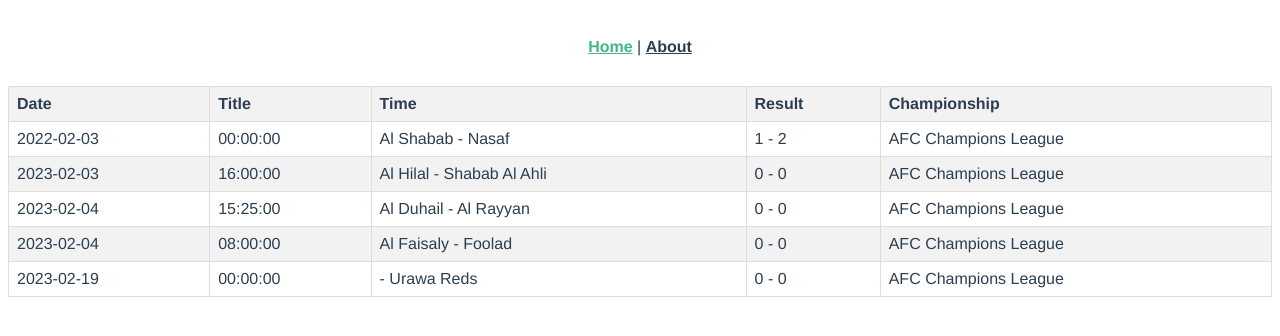
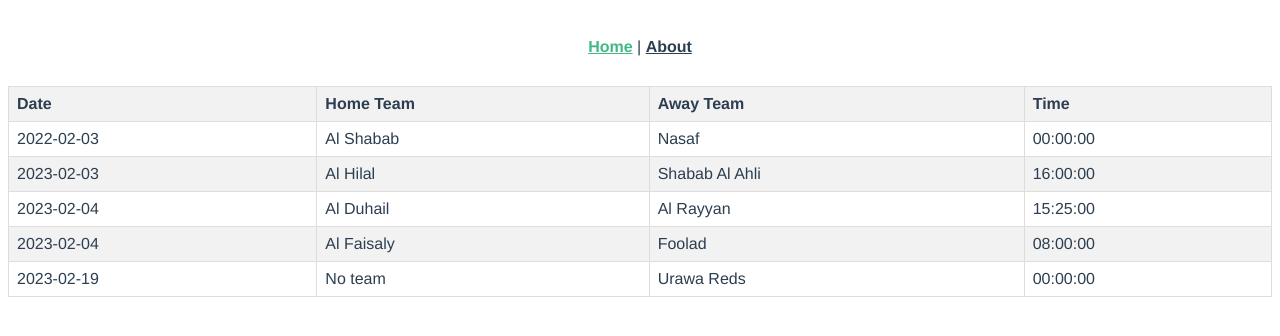
Before and after one commit to bcostaaa01/event-calendar, a Vue app in the folder frontend/: page /#/ in a window 1280 px wide. Shown: the top 336 px of the page. Built offline with nearby package versions, Linux system fonts and the light colour scheme.

Commit message:
Create card to show details of event on click, add styles to card

```diff
--- a/frontend/src/components/CalendarComponent.vue
+++ b/frontend/src/components/CalendarComponent.vue
@@ -4,29 +4,34 @@
       <thead>
         <tr>
           <th>Date</th>
-          <th>Title</th>
+          <th>Home Team</th>
+          <th>Away Team</th>
           <th>Time</th>
-          <th>Result</th>
-          <th>Championship</th>
         </tr>
       </thead>
+
       <tbody>
-        <tr v-for="event in events" :key="event.id">
+        <tr v-for="event in events" :key="event.id" @click="showDetails(event)">
           <td>{{ event.dateVenue }}</td>
+          <td>{{ (event.homeTeam && event.homeTeam.name) || "No team" }}</td>
+          <td>{{ event.awayTeam.name && event.awayTeam.name }}</td>
           <td>{{ event.timeVenueUTC }}</td>
-          <td>
-            {{ event.homeTeam && event.homeTeam.name }} -
-            {{ event.awayTeam && event.awayTeam.name }}
-          </td>
-
-          <td>
-            {{ event.result && event.result.homeGoals }} -
-            {{ event.result && event.result.awayGoals }}
-          </td>
-          <td>{{ event.originCompetitionName }}</td>
         </tr>
       </tbody>
     </table>
+    <div v-if="selectedEvent" class="card">
+      <h2>
+        {{ selectedEvent.homeTeam.name }} vs {{ selectedEvent.awayTeam.name }}
+      </h2>
+      <p>Date: {{ selectedEvent.dateVenue }}</p>
+      <p>Time: {{ selectedEvent.timeVenueUTC }}</p>
+      <p>Status: {{ selectedEvent.status }}</p>
+      <p>Stadium: {{ selectedEvent.stadium }}</p>
+      <p>
+        Result: {{ selectedEvent.result.homeGoals }} :
+        {{ selectedEvent.result.awayGoals }}
+      </p>
+    </div>
   </div>
 </template>
 
@@ -39,10 +44,19 @@
       required: true,
     },
   },
+  data() {
+    return {
+      selectedEvent: null,
+    };
+  },
+  methods: {
+    showDetails(event) {
+      this.selectedEvent = event;
+    },
+  },
 };
 </script>
-
-<style scoped>
+<style>
 table {
   border-collapse: collapse;
   width: 100%;
@@ -66,4 +80,33 @@
 .highlight {
   background-color: #ffc107;
 }
+
+.selected {
+  background-color: #ffc107;
+}
+
+.card {
+  background-color: #fff;
+  padding: 25px;
+  box-shadow: 0 4px 8px 0 rgba(0,0,0,0.2);
+  transition: 0.3s;
+  width: 50%;
+  margin: auto;
+  margin-top: 20px; /* this will add a margin on the top of the card */
+  margin-bottom: 20px; /* this will add a margin on the bottom of the card */
+  margin-left: 20px; /* this will add a margin on the left of the card */
+  margin-right: 20px; /* this will add a margin on */
+}
+
+.card-header {
+  background-color: #4CAF50;
+  color: white;
+  padding: 15px;
+  text-align: center;
+}
+
+.card-body {
+  padding: 20px;
+}
+
 </style>
```
